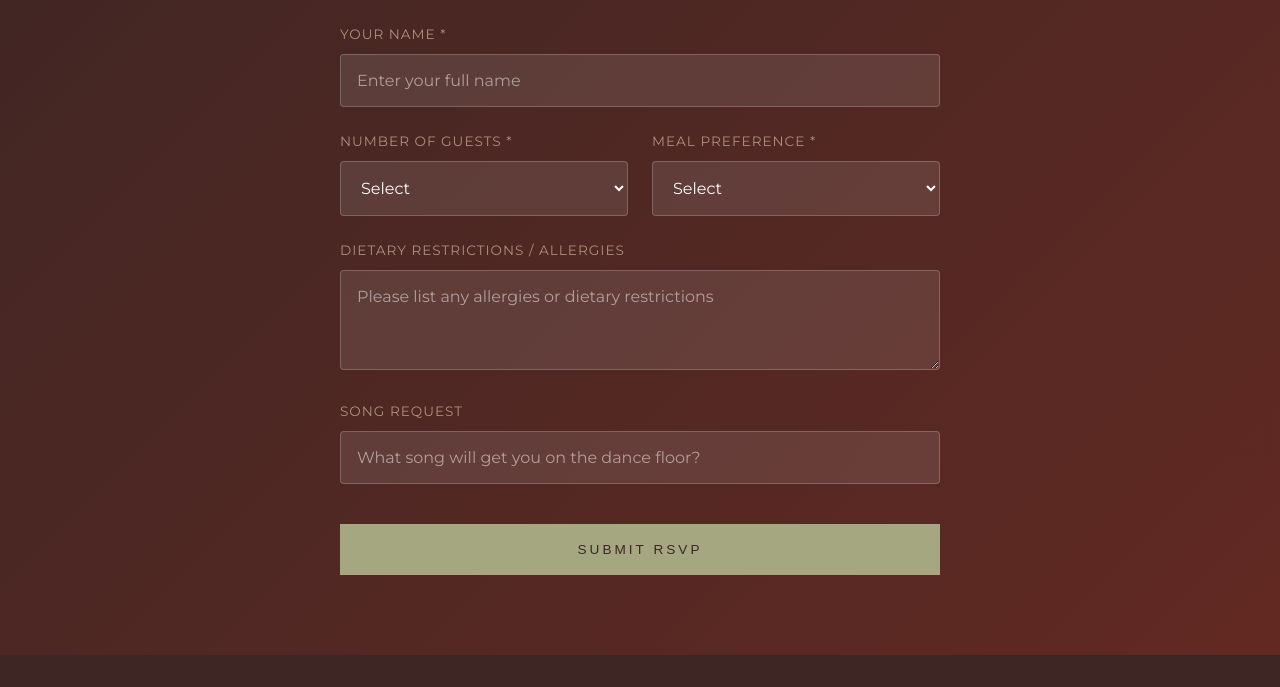
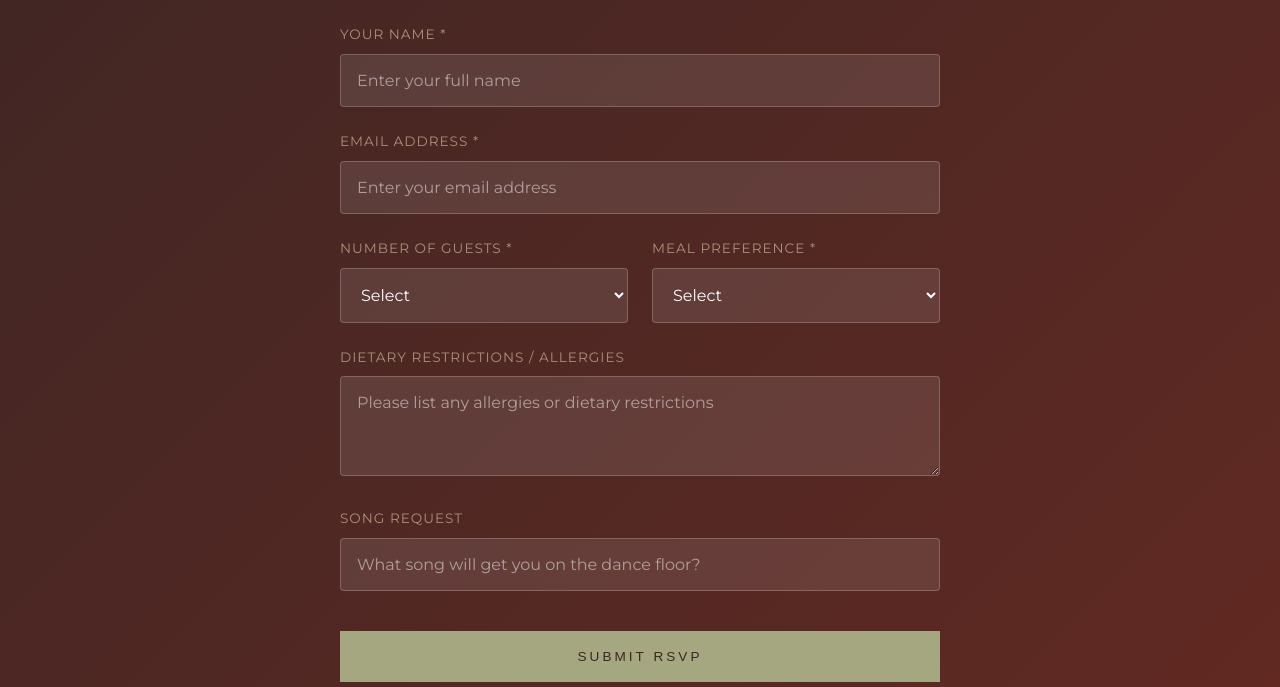
Before and after one commit to colemarcuccilli/Annie-Jacob, a plain HTML site: page index.html in a window 1280 px wide. Shown: the part 4880-5567 px from the top of the page. Drawn offline with nearby package versions, Linux system fonts and the light colour scheme.

Commit message:
Add email field to RSVP form

```diff
--- a/index.html
+++ b/index.html
@@ -829,6 +829,11 @@
                 <input type="text" id="name" name="name" placeholder="Enter your full name" required>
             </div>
 
+            <div class="form-group">
+                <label for="email">Email Address *</label>
+                <input type="email" id="email" name="email" placeholder="Enter your email address" required>
+            </div>
+
             <div class="form-row">
                 <div class="form-group">
                     <label for="guestCount">Number of Guests *</label>
@@ -999,6 +1004,7 @@
 
             const formData = {
                 name: document.getElementById('name').value,
+                email: document.getElementById('email').value,
                 guestCount: document.getElementById('guestCount').value,
                 meals: document.getElementById('meals').value,
                 allergies: document.getElementById('allergies').value,
```
